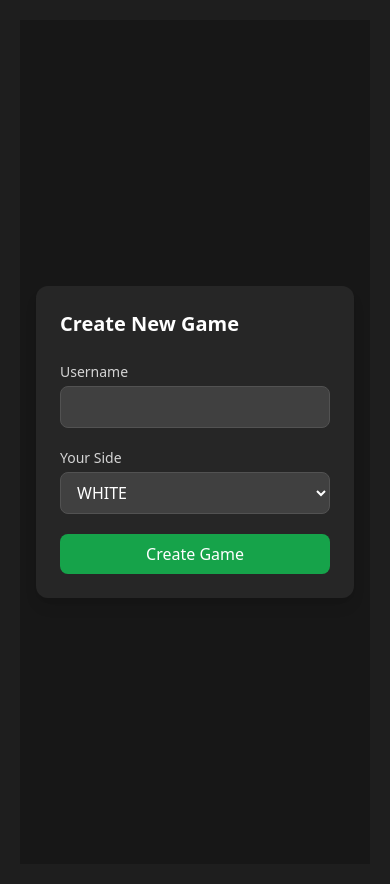
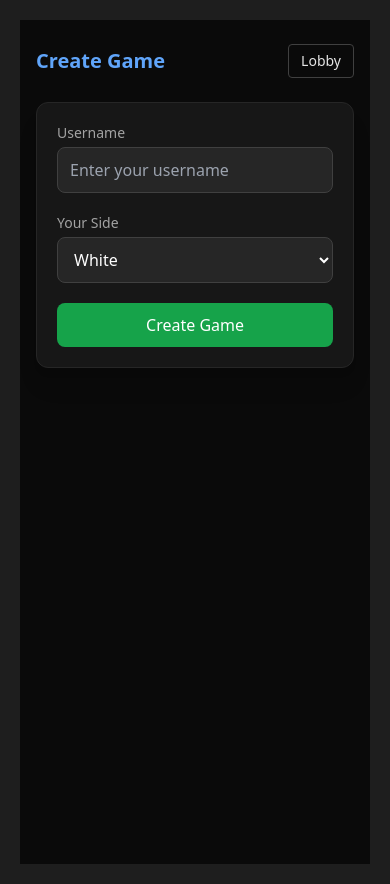
Before and after one commit to desain-gratis/raft-chess-ui, a Next.js app: page /create in a window 390 px wide. Built offline with nearby package versions, Linux system fonts and the light colour scheme.

Commit message:
create page improve as well mobile

```diff
--- a/pages/create.tsx
+++ b/pages/create.tsx
@@ -106,40 +106,75 @@ export default function CreateGamePage() {
     }
 
     return (
-        <div className="min-h-screen bg-neutral-900 flex items-center justify-center px-4">
-            <div className="w-full max-w-md bg-neutral-800 rounded-xl shadow-lg p-6">
-                <h1 className="text-xl font-semibold text-white mb-6">Create New Game</h1>
+        <div className="min-h-screen bg-neutral-950 text-neutral-200">
+
+            <div className="max-w-md mx-auto px-4 py-6">
+
+                {/* HEADER */}
+                <div className="flex items-center justify-between mb-6">
+                    <h1 className="text-xl font-semibold text-blue-400">
+                        Create Game
+                    </h1>
+
+                    <button
+                        onClick={() => router.push("/")}
+                        className="text-sm px-3 py-1.5 rounded border border-neutral-700 hover:bg-neutral-800"
+                    >
+                        Lobby
+                    </button>
+                </div>
+
+
+                {/* FORM CARD */}
+                <div className="bg-neutral-900 border border-neutral-800 rounded-xl shadow-xl p-5 sm:p-6">
 
                     <form onSubmit={createGame} className="space-y-5">
+
+                        {/* USERNAME */}
                         <div>
-                        <label className="block text-sm text-neutral-300 mb-1">Username</label>
+                            <label className="block text-sm text-neutral-400 mb-1">
+                                Username
+                            </label>
+
                             <input
                                 value={username}
                                 onChange={(e) => setUsername(e.target.value)}
                                 required
-                            className="w-full px-3 py-2 rounded-lg bg-neutral-700 text-white border border-neutral-600 focus:outline-none focus:ring-2 focus:ring-green-500"
+                                placeholder="Enter your username"
+                                className="w-full px-3 py-2.5 rounded-lg bg-neutral-800 text-white border border-neutral-700 focus:outline-none focus:ring-2 focus:ring-green-500"
                             />
                         </div>
 
+
+                        {/* SIDE */}
                         <div>
-                        <label className="block text-sm text-neutral-300 mb-1">Your Side</label>
+                            <label className="block text-sm text-neutral-400 mb-1">
+                                Your Side
+                            </label>
+
                             <select
                                 value={side}
                                 onChange={(e) => setSide(e.target.value)}
-                            className="w-full px-3 py-2 rounded-lg bg-neutral-700 text-white border border-neutral-600 focus:outline-none focus:ring-2 focus:ring-green-500"
+                                className="w-full px-3 py-2.5 rounded-lg bg-neutral-800 text-white border border-neutral-700 focus:outline-none focus:ring-2 focus:ring-green-500"
                             >
-                            <option value="WHITE">WHITE</option>
-                            <option value="BLACK">BLACK</option>
+                                <option value="WHITE">White</option>
+                                <option value="BLACK">Black</option>
                             </select>
                         </div>
 
+
+                        {/* CREATE BUTTON */}
                         <button
                             type="submit"
-                        className="w-full bg-green-600 hover:bg-green-700 transition rounded-lg py-2 font-medium text-white"
+                            className="w-full bg-green-600 hover:bg-green-700 active:scale-[0.99] transition rounded-lg py-2.5 font-medium text-white"
                         >
                             Create Game
                         </button>
+
                     </form>
+
+                </div>
+
             </div>
         </div>
     )
--- a/pages/index.tsx
+++ b/pages/index.tsx
@@ -148,26 +148,39 @@ export default function Lobby() {
 
     return (
         <div className="min-h-screen bg-neutral-950 text-neutral-200 text-sm">
-            <div className="max-w-5xl mx-auto px-4 py-6">
+            <div className="max-w-5xl mx-auto px-4 py-5">
 
                 {/* HEADER */}
-                <div className="flex items-center justify-between mb-4">
-                    <h1 className="text-lg font-semibold tracking-tight text-blue-400">Chess Lobby</h1>
-                    <Link href="/create" className="px-3 py-1.5 rounded-md bg-emerald-600 hover:bg-emerald-500 text-xs font-medium">Create Game</Link>
+                <div className="flex flex-col sm:flex-row sm:items-center sm:justify-between gap-3 mb-5">
+                    <h1 className="text-xl font-semibold tracking-tight text-blue-400">
+                        Chess Lobby
+                    </h1>
+
+                    <Link
+                        href="/create"
+                        className="px-4 py-2 rounded-md bg-emerald-600 hover:bg-emerald-500 text-sm font-medium text-center"
+                    >
+                        Create Game
+                    </Link>
                 </div>
 
+
                 {/* SEARCH + FILTER */}
-                <div className="flex gap-2 mb-3 items-center">
+                <div className="flex flex-col sm:flex-row gap-2 mb-4">
+
                     <input
                         placeholder="Search username / uid / game"
                         value={query}
                         onChange={e => setQuery(e.target.value)}
-                        className="flex-1 bg-neutral-900 border border-neutral-800 rounded-md px-2.5 py-1.5 text-xs focus:outline-none focus:ring-1 focus:ring-blue-500"
+                        className="flex-1 bg-neutral-900 border border-neutral-800 rounded-md px-3 py-2 text-sm focus:outline-none focus:ring-1 focus:ring-blue-500"
                     />
+
+                    <div className="flex gap-2">
+
                         <select
                             value={statusFilter}
                             onChange={e => setStatusFilter(e.target.value)}
-                        className="bg-neutral-900 border border-neutral-800 rounded-md px-2 py-1.5 text-xs"
+                            className="bg-neutral-900 border border-neutral-800 rounded-md px-3 py-2 text-sm"
                         >
                             <option value="ALL">All</option>
                             <option value="WAITING_FOR_OTHER_PLAYER">Waiting</option>
@@ -176,16 +189,120 @@ export default function Lobby() {
                             <option value="CANCELED">Canceled</option>
                             <option value="EXPIRED">Expired</option>
                         </select>
-                    <label className="flex items-center gap-1 text-xs">
-                        <input type="checkbox" checked={showMyGames} onChange={e => setShowMyGames(e.target.checked)} />
-                        Show My Games
+
+                        <label className="flex items-center gap-2 text-sm px-2">
+                            <input
+                                type="checkbox"
+                                checked={showMyGames}
+                                onChange={e => setShowMyGames(e.target.checked)}
+                            />
+                            My Games
                         </label>
+
+                    </div>
                 </div>
 
-                {/* TABLE */}
-                <div className="overflow-hidden border border-neutral-800 rounded-md">
-                    <table className="w-full text-xs">
-                        <thead className="bg-neutral-900 text-neutral-400 uppercase tracking-wide">
+
+                {/* MOBILE CARD VIEW */}
+                <div className="space-y-3 md:hidden">
+
+                    {gameList.map(game => {
+
+                        const host = game.request?.player?.username || "Anonymous"
+
+                        let opponent = "-"
+                        if (game.state?.player) {
+                            const white = game.state.player.WHITE
+                            const black = game.state.player.BLACK
+
+                            if (white && black && white.username === host && black.username === host)
+                                opponent = white.username
+
+                            if (white && white.username !== host)
+                                opponent = white.username
+
+                            if (black && black.username !== host)
+                                opponent = black.username
+                        }
+
+                        const status = game.state?.status
+
+                        let statusColor = "text-neutral-400"
+                        if (status === "WAITING_FOR_OTHER_PLAYER") statusColor = "text-amber-400"
+                        if (status === "PLAYING") statusColor = "text-blue-400"
+                        if (status === "FINISHED") statusColor = "text-emerald-400"
+                        if (status === "CANCELED") statusColor = "text-red-400"
+                        if (status === "EXPIRED") statusColor = "text-neutral-500"
+
+                        const isPlayer = myUID && isParticipating(game, myUID)
+
+                        const buttonStyle =
+                            status === "WAITING_FOR_OTHER_PLAYER"
+                                ? "bg-neutral-800"
+                                : status === "PLAYING"
+                                    ? isPlayer
+                                        ? "bg-green-600"
+                                        : "bg-blue-600"
+                                    : "bg-neutral-800"
+
+                        const buttonLabel =
+                            status === "WAITING_FOR_OTHER_PLAYER"
+                                ? "View"
+                                : status === "PLAYING"
+                                    ? isPlayer
+                                        ? "Play"
+                                        : "Watch"
+                                    : "View"
+
+                        return (
+
+                            <div
+                                key={game.id}
+                                className="border border-neutral-800 rounded-lg p-3 bg-neutral-900 space-y-2"
+                            >
+
+                                <div className="flex justify-between items-center">
+                                    <span className="font-mono text-neutral-300">
+                                        #{game.id}
+                                    </span>
+
+                                    <span className={`text-xs font-medium ${statusColor}`}>
+                                        {status?.replaceAll("_", " ").toLowerCase()}
+                                    </span>
+                                </div>
+
+                                <div className="text-sm flex justify-between">
+                                    <span className="text-neutral-400">Host</span>
+                                    <span>{host}</span>
+                                </div>
+
+                                <div className="text-sm flex justify-between">
+                                    <span className="text-neutral-400">Opponent</span>
+                                    <span>{opponent}</span>
+                                </div>
+
+                                <Link
+                                    href={`/play?id=${game.id}`}
+                                    className={`block text-center mt-2 px-3 py-2 rounded-md text-sm font-medium text-white ${buttonStyle}`}
+                                >
+                                    {buttonLabel}
+                                </Link>
+
+                            </div>
+
+                        )
+
+                    })}
+
+                </div>
+
+
+                {/* DESKTOP TABLE */}
+                <div className="hidden md:block overflow-hidden border border-neutral-800 rounded-md">
+
+                    <table className="w-full text-sm">
+
+                        <thead className="bg-neutral-900 text-neutral-400 uppercase tracking-wide text-xs">
                             <tr>
                                 <th className="text-left px-3 py-2">Game</th>
                                 <th className="text-left px-3 py-2">Host</th>
@@ -194,19 +311,32 @@ export default function Lobby() {
                                 <th className="text-right px-3 py-2"></th>
                             </tr>
                         </thead>
+
                         <tbody>
+
                             {gameList.map(game => {
+
                                 const host = game.request?.player?.username || "Anonymous"
+
                                 let opponent = "-"
                                 if (game.state?.player) {
+
                                     const white = game.state.player.WHITE
                                     const black = game.state.player.BLACK
-                                    if (white && black && white.username === host && black.username === host) opponent = white.username
-                                    if (white && white.username !== host) opponent = white.username
-                                    if (black && black.username !== host) opponent = black.username
+
+                                    if (white && black && white.username === host && black.username === host)
+                                        opponent = white.username
+
+                                    if (white && white.username !== host)
+                                        opponent = white.username
+
+                                    if (black && black.username !== host)
+                                        opponent = black.username
+
                                 }
 
                                 const status = game.state?.status
+
                                 let statusColor = "text-neutral-400"
                                 if (status === "WAITING_FOR_OTHER_PLAYER") statusColor = "text-amber-400"
                                 if (status === "PLAYING") statusColor = "text-blue-400"
@@ -215,33 +345,58 @@ export default function Lobby() {
                                 if (status === "EXPIRED") statusColor = "text-neutral-500"
 
                                 return (
+
                                     <tr key={game.id} className="border-t border-neutral-900 hover:bg-neutral-900/60">
-                                        <td className="px-3 py-2 font-mono text-neutral-300">#{game.id}</td>
-                                        <td className="px-3 py-2">{host}</td>
-                                        <td className="px-3 py-2">{opponent}</td>
-                                        <td className={`px-3 py-2 font-medium ${statusColor}`}>{status?.replaceAll("_", " ").toLowerCase()}</td>
+
+                                        <td className="px-3 py-2 font-mono text-neutral-300">
+                                            #{game.id}
+                                        </td>
+
+                                        <td className="px-3 py-2">
+                                            {host}
+                                        </td>
+
+                                        <td className="px-3 py-2">
+                                            {opponent}
+                                        </td>
+
+                                        <td className={`px-3 py-2 font-medium ${statusColor}`}>
+                                            {status?.replaceAll("_", " ").toLowerCase()}
+                                        </td>
+
                                         <td className="px-3 py-2 text-right">
+
                                             <Link
                                                 href={`/play?id=${game.id}`}
-                                                className={`px-2.5 py-1 rounded text-xs font-medium ${status === "WAITING_FOR_OTHER_PLAYER"
-                                                    ? "bg-neutral-800 hover:bg-neutral-700 text-neutral-200"
+                                                className={`px-3 py-1.5 rounded text-xs font-medium
+${status === "WAITING_FOR_OTHER_PLAYER"
+                                                        ? "bg-neutral-800 hover:bg-neutral-700"
                                                         : status === "PLAYING"
                                                             ? (myUID && isParticipating(game, myUID)
-                                                            ? "bg-green-600 hover:bg-green-500 text-white" // you can use green for "Play"
-                                                            : "bg-blue-600 hover:bg-blue-500 text-white") // else "Watch"
-                                                        : "bg-neutral-800 hover:bg-neutral-700 text-neutral-200"
+                                                                ? "bg-green-600 hover:bg-green-500"
+                                                                : "bg-blue-600 hover:bg-blue-500")
+                                                            : "bg-neutral-800 hover:bg-neutral-700"
                                                     }`}
                                             >
-                                                {status === "WAITING_FOR_OTHER_PLAYER" ? "View"
+
+                                                {status === "WAITING_FOR_OTHER_PLAYER"
+                                                    ? "View"
                                                     : status === "PLAYING"
                                                         ? (myUID && isParticipating(game, myUID) ? "Play" : "Watch")
                                                         : "View"}
-                                            </Link>                                        </td>
+
+                                            </Link>
+
+                                        </td>
                                     </tr>
+
                                 )
+
                             })}
+
                         </tbody>
                     </table>
+
                 </div>
 
             </div>
```
Lines whose indentation alone changed are shown as unchanged.
